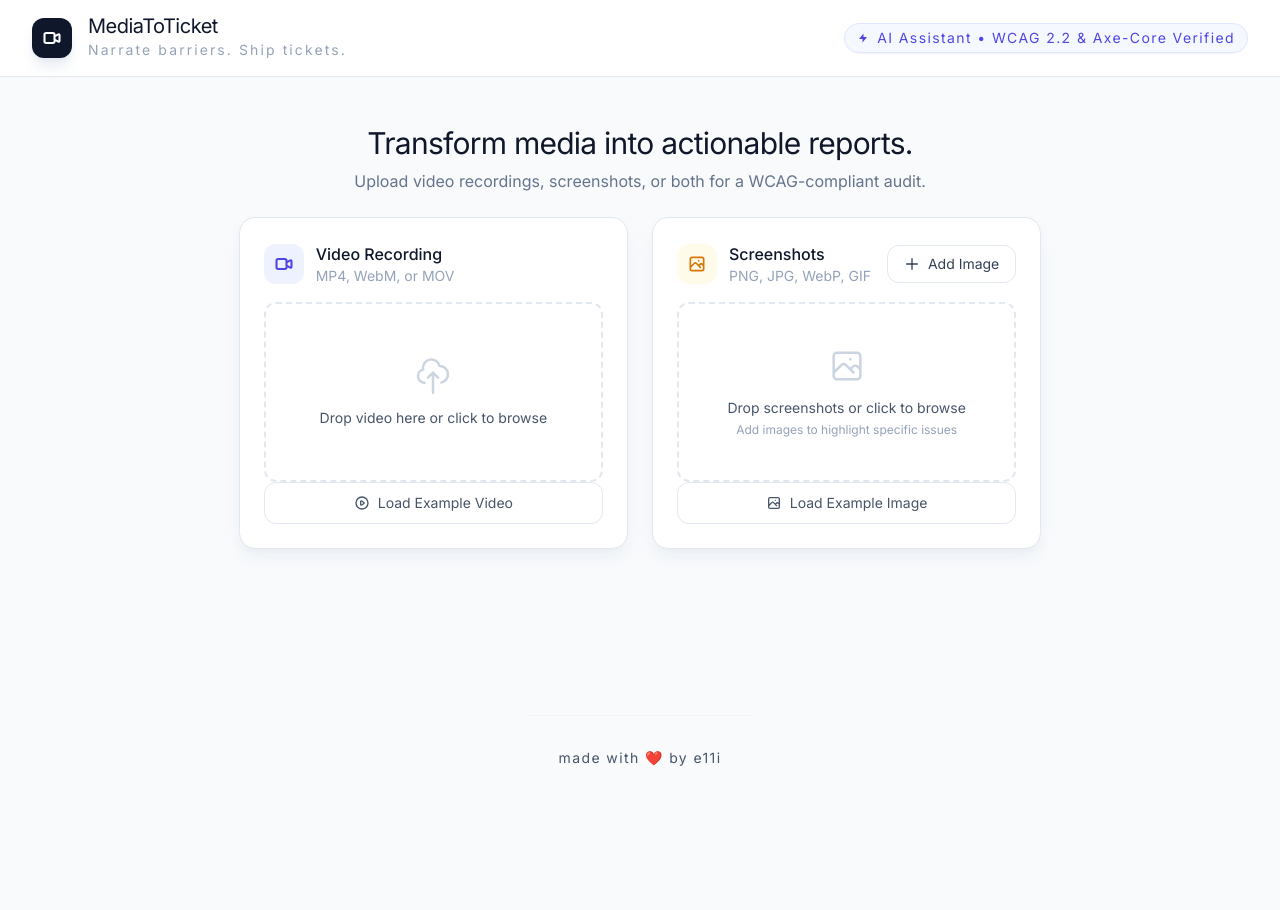
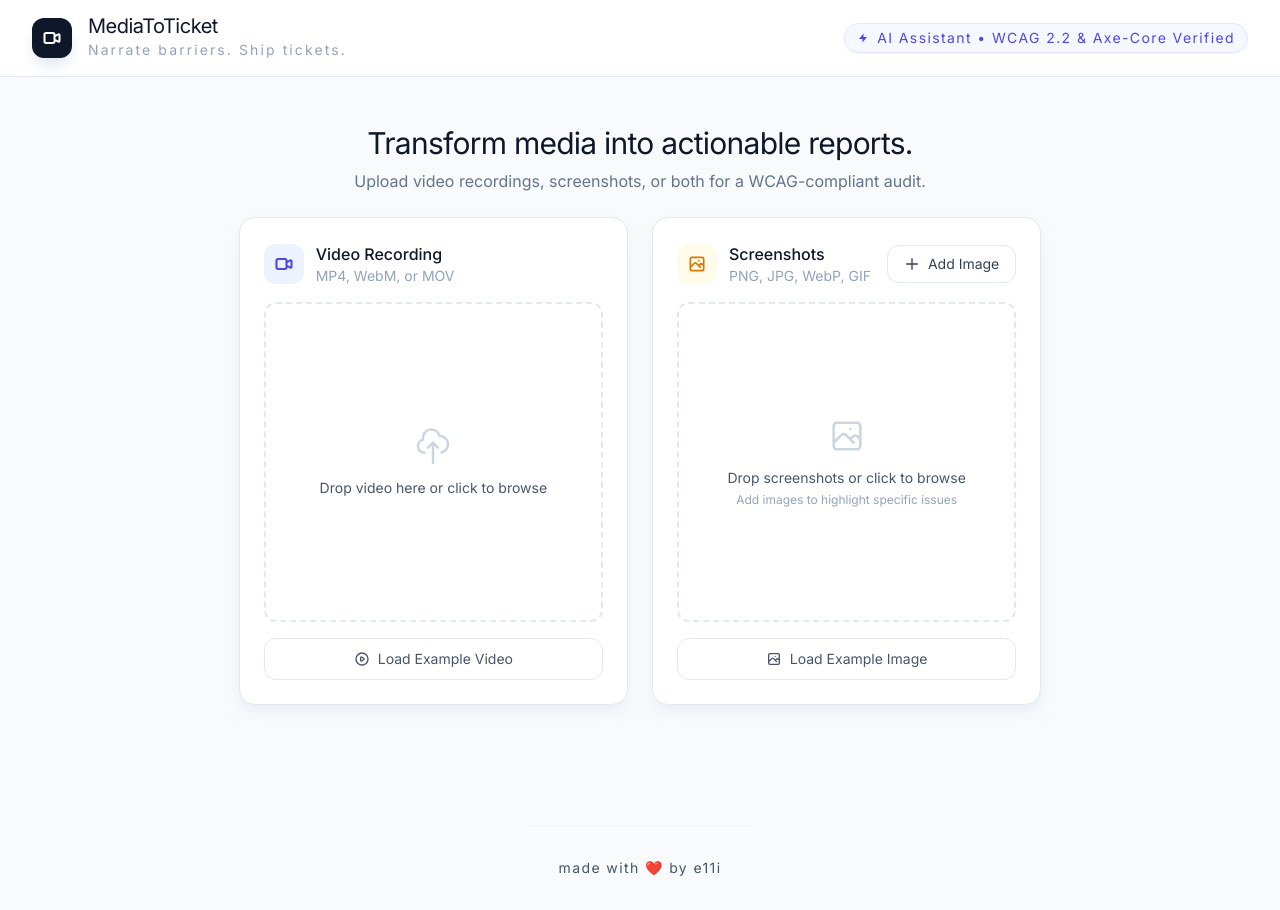
Before and after one commit to Elizabeth1979/clip-to-ticket, a React (Vite) app: page / in a window 1280 px wide. Before the commit the page ends 800 px from the top, so only its background shows below. Built offline with nearby package versions, Linux system fonts and the light colour scheme.

Commit message:
Fix layout shift on upload cards - set fixed heights and aligned drop zones

```diff
--- a/App.tsx
+++ b/App.tsx
@@ -440,16 +440,16 @@ const App: React.FC = () => {
                     </div>
                   </div>
 
-                  <div className="flex-1">
+                  <div className="flex-1 min-h-[320px]">
                     {!file ? (
-                      <label className="flex flex-col items-center justify-center cursor-pointer border-2 border-dashed border-slate-200 rounded-xl p-6 hover:border-indigo-400 hover:bg-indigo-50/30 transition-all h-full min-h-[180px]">
+                      <label className="flex flex-col items-center justify-center cursor-pointer border-2 border-dashed border-slate-200 rounded-xl p-6 hover:border-indigo-400 hover:bg-indigo-50/30 transition-all h-full">
                         <input type="file" accept="video/mp4,video/webm,video/quicktime,video/x-matroska" onChange={handleFileChange} className="hidden" />
                         <svg className="w-10 h-10 text-slate-300 mb-3" fill="none" stroke="currentColor" viewBox="0 0 24 24"><path strokeLinecap="round" strokeLinejoin="round" strokeWidth="1.5" d="M7 16a4 4 0 01-.88-7.903A5 5 0 1115.9 6L16 6a5 5 0 011 9.9M15 13l-3-3m0 0l-3 3m3-3v12" /></svg>
                         <span className="text-sm text-slate-600">Drop video here or click to browse</span>
                       </label>
                     ) : (
-                      <div className="space-y-3">
-                        <div className="aspect-video rounded-xl overflow-hidden bg-slate-900 shadow-lg border border-slate-800">
+                      <div className="space-y-3 h-full">
+                        <div className="rounded-xl overflow-hidden bg-slate-900 shadow-lg border border-slate-800 h-[calc(100%-48px)]">
                           <video ref={previewVideoRef} src={videoUrl || ""} className="w-full h-full object-contain" controls />
                         </div>
                         <div className="flex items-center justify-between bg-slate-50 px-4 py-2 rounded-lg border border-slate-100">
@@ -462,7 +462,7 @@ const App: React.FC = () => {
 
                   <button
                     onClick={loadExampleVideo}
-                    className="w-full mt-auto px-4 py-2.5 bg-white border border-slate-200 rounded-xl text-sm text-slate-600 hover:border-indigo-500 hover:text-indigo-600 transition-all flex items-center justify-center gap-2"
+                    className="w-full mt-4 px-4 py-2.5 bg-white border border-slate-200 rounded-xl text-sm text-slate-600 hover:border-indigo-500 hover:text-indigo-600 transition-all flex items-center justify-center gap-2"
                   >
                     <svg className="w-4 h-4" fill="none" stroke="currentColor" viewBox="0 0 24 24"><path strokeLinecap="round" strokeLinejoin="round" strokeWidth="2" d="M14.752 11.168l-3.197-2.132A1 1 0 0010 9.87v4.263a1 1 0 001.555.832l3.197-2.132a1 1 0 000-1.664z" /><path strokeLinecap="round" strokeLinejoin="round" strokeWidth="2" d="M21 12a9 9 0 11-18 0 9 9 0 0118 0z" /></svg>
                     Load Example Video
@@ -510,7 +510,7 @@ const App: React.FC = () => {
                     </label>
                   </div>
 
-                  <div className="flex-1">
+                  <div className="flex-1 min-h-[320px]">
                     <ImageUploadSection
                       images={images}
                       onImagesChange={setImages}
@@ -537,7 +537,7 @@ const App: React.FC = () => {
                         console.error('Failed to load example image:', err);
                       }
                     }}
-                    className="w-full mt-auto px-4 py-2.5 bg-white border border-slate-200 rounded-xl text-sm text-slate-600 hover:border-amber-500 hover:text-amber-600 transition-all flex items-center justify-center gap-2"
+                    className="w-full mt-4 px-4 py-2.5 bg-white border border-slate-200 rounded-xl text-sm text-slate-600 hover:border-amber-500 hover:text-amber-600 transition-all flex items-center justify-center gap-2"
                   >
                     <svg className="w-4 h-4" fill="none" stroke="currentColor" viewBox="0 0 24 24"><path strokeLinecap="round" strokeLinejoin="round" strokeWidth="2" d="M4 16l4.586-4.586a2 2 0 012.828 0L16 16m-2-2l1.586-1.586a2 2 0 012.828 0L20 14m-6-6h.01M6 20h12a2 2 0 002-2V6a2 2 0 00-2-2H6a2 2 0 00-2 2v12a2 2 0 002 2z" /></svg>
                     Load Example Image
--- a/components/ImageUploadSection.tsx
+++ b/components/ImageUploadSection.tsx
@@ -95,7 +95,7 @@ export const ImageUploadSection: React.FC<ImageUploadSectionProps> = ({
                     <div
                         onDrop={handleDrop}
                         onDragOver={handleDragOver}
-                        className="border-2 border-dashed border-slate-200 rounded-xl p-6 text-center hover:border-amber-400 hover:bg-amber-50/30 transition-all cursor-pointer min-h-[180px] flex flex-col items-center justify-center"
+                        className="border-2 border-dashed border-slate-200 rounded-xl p-6 text-center hover:border-amber-400 hover:bg-amber-50/30 transition-all cursor-pointer h-full flex flex-col items-center justify-center"
                         onClick={() => fileInputRef.current?.click()}
                     >
                         <svg className="w-10 h-10 text-slate-300 mb-3" fill="none" stroke="currentColor" viewBox="0 0 24 24">
```
